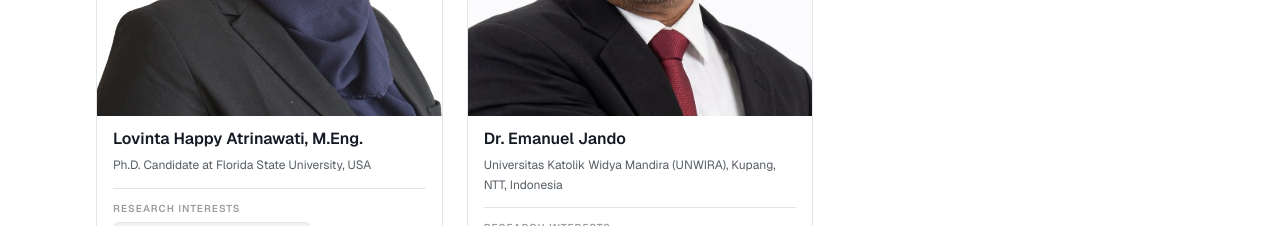
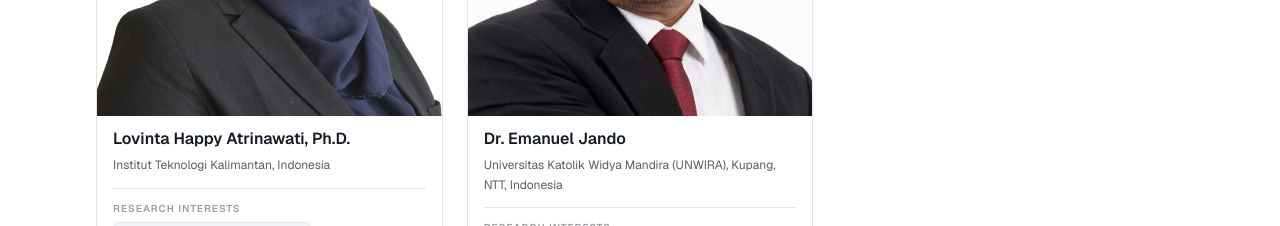
Before and after one commit to rahmatheroza/insist, a Next.js app: page /en/people in a window 1280 px wide. Shown: the part 4100-4326 px from the top of the page. Built offline with nearby package versions, Linux system fonts and the light colour scheme.

Commit message:
update afiliasi Lovinta

```diff
--- a/src/content/people.ts
+++ b/src/content/people.ts
@@ -118,9 +118,9 @@ const peopleEn: Person[] = [
   },
   {
     id: "person-11",
-    name: "Lovinta Happy Atrinawati, M.Eng.",
+    name: "Lovinta Happy Atrinawati, Ph.D.",
     role: "Research Collaborator",
-    affiliation: "Ph.D. Candidate at Florida State University, USA",
+    affiliation: "Institut Teknologi Kalimantan, Indonesia",
     image: "/images/people/Lovinta-Happy-Atrinawati.jpeg",
     researchInterests: [
       "Information Technology Governance",
@@ -281,7 +281,7 @@ const peopleId: Person[] = [
     id: "person-11",
     name: "Lovinta Happy Atrinawati, M.Eng.",
     role: "Kolaborator Peneliti",
-    affiliation: "Kandidat Doktor di Universitas Negeri Florida, USA",
+    affiliation: "Institut Teknologi Kalimantan, Indonesia",
     image: "/images/people/Lovinta-Happy-Atrinawati.jpeg",
     researchInterests: [
       "Tata Kelola Teknologi Informasi",
```
